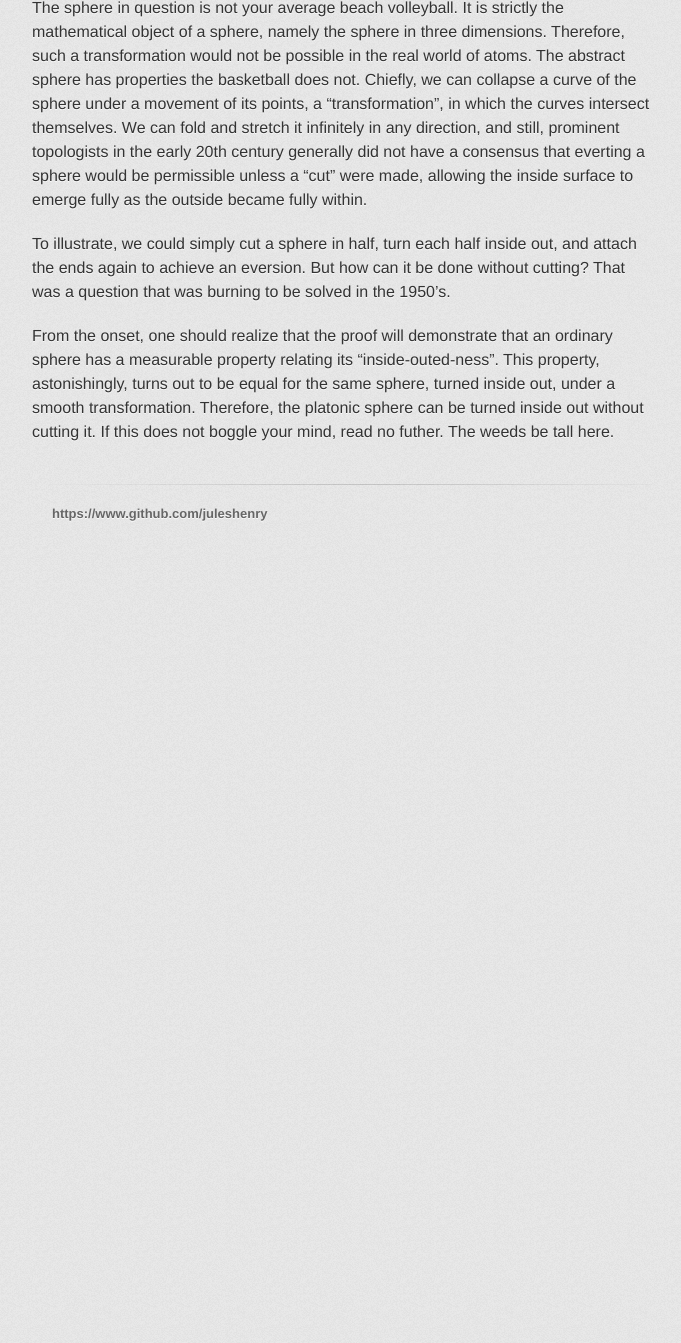
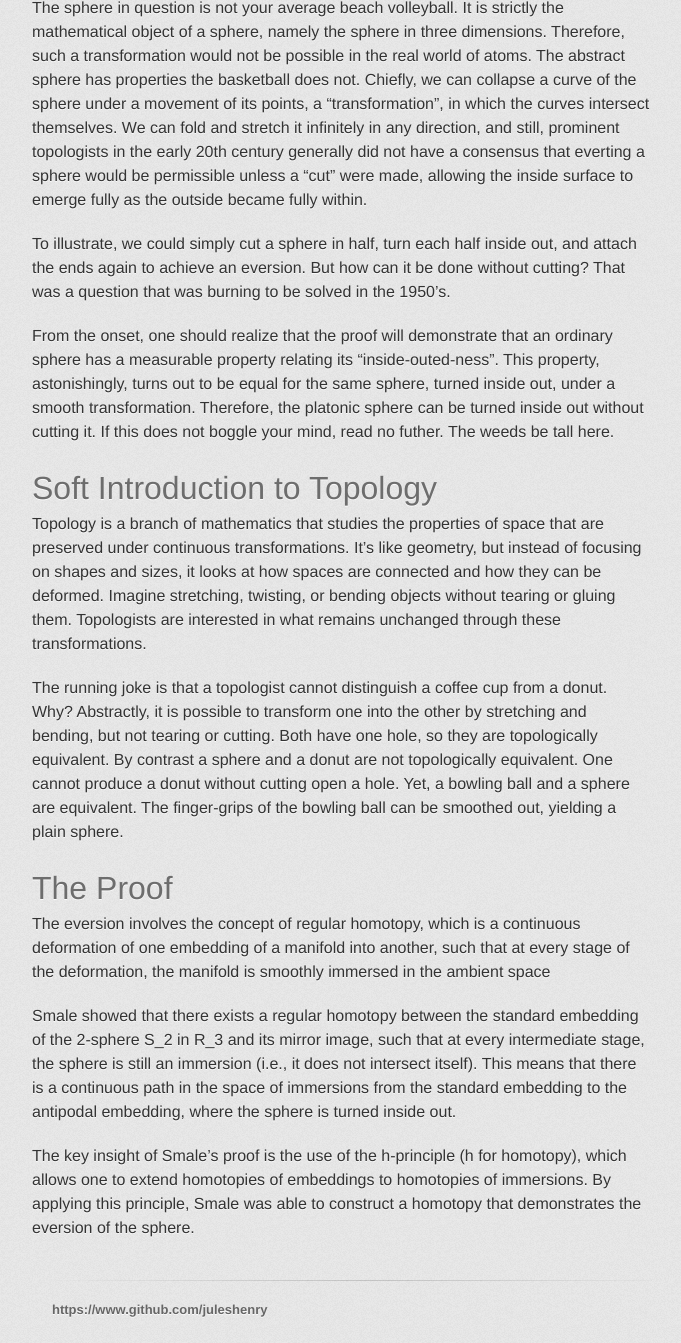
Before and after one commit to juleshenry/juleshenry.github.io, a Jekyll site: the page built from _posts/2024-09-27-the-eversion-of-the-sphere.md, in a window 1280 px wide and 1400 px high, scrolled down 864 px, cut to the strip 57-1400 px from the top of the window. Shown: the whole strip, without its empty margins (106-787 px from the left). Built offline with Jekyll 4.4.1, drawn with Linux system fonts in a browser that asks for light colours; some web fonts are replaced; before the commit the page ends 1494 px from its top, so only the background shows below that.

Commit message:
evert-it

```diff
--- a/_posts/2024-09-27-the-eversion-of-the-sphere.md
+++ b/_posts/2024-09-27-the-eversion-of-the-sphere.md
@@ -16,3 +16,17 @@ The sphere in question is not your average beach volleyball. It is strictly the
 To illustrate, we could simply cut a sphere in half, turn each half inside out, and attach the ends again to achieve an eversion. But how can it be done without cutting? That was a question that was burning to be solved in the 1950's.
 
 From the onset, one should realize that the proof will demonstrate that an ordinary sphere has a measurable property relating its "inside-outed-ness". This property, astonishingly, turns out to be equal for the same sphere, turned inside out, under a smooth transformation. Therefore, the platonic sphere can be turned inside out without cutting it. If this does not boggle your mind, read no futher. The weeds be tall here.
+
+# Soft Introduction to Topology
+
+Topology is a branch of mathematics that studies the properties of space that are preserved under continuous transformations. It’s like geometry, but instead of focusing on shapes and sizes, it looks at how spaces are connected and how they can be deformed. Imagine stretching, twisting, or bending objects without tearing or gluing them. Topologists are interested in what remains unchanged through these transformations.
+
+The running joke is that a topologist cannot distinguish a coffee cup from a donut. Why? Abstractly, it is possible to transform one into the other by stretching and bending, but not tearing or cutting. Both have one hole, so they are topologically equivalent. By contrast a sphere and a donut are not topologically equivalent. One cannot produce a donut without cutting open a hole. Yet, a bowling ball and a sphere are equivalent. The finger-grips of the bowling ball can be smoothed out, yielding a plain sphere.
+
+# The Proof
+
+The eversion involves the concept of regular homotopy, which is a continuous deformation of one embedding of a manifold into another, such that at every stage of the deformation, the manifold is smoothly immersed in the ambient space
+
+Smale showed that there exists a regular homotopy between the standard embedding of the 2-sphere S_2 in R_3 and its mirror image, such that at every intermediate stage, the sphere is still an immersion (i.e., it does not intersect itself). This means that there is a continuous path in the space of immersions from the standard embedding to the antipodal embedding, where the sphere is turned inside out.
+
+The key insight of Smale's proof is the use of the h-principle (h for homotopy), which allows one to extend homotopies of embeddings to homotopies of immersions. By applying this principle, Smale was able to construct a homotopy that demonstrates the eversion of the sphere.
```
Also changed, not shown: 1 other file.
